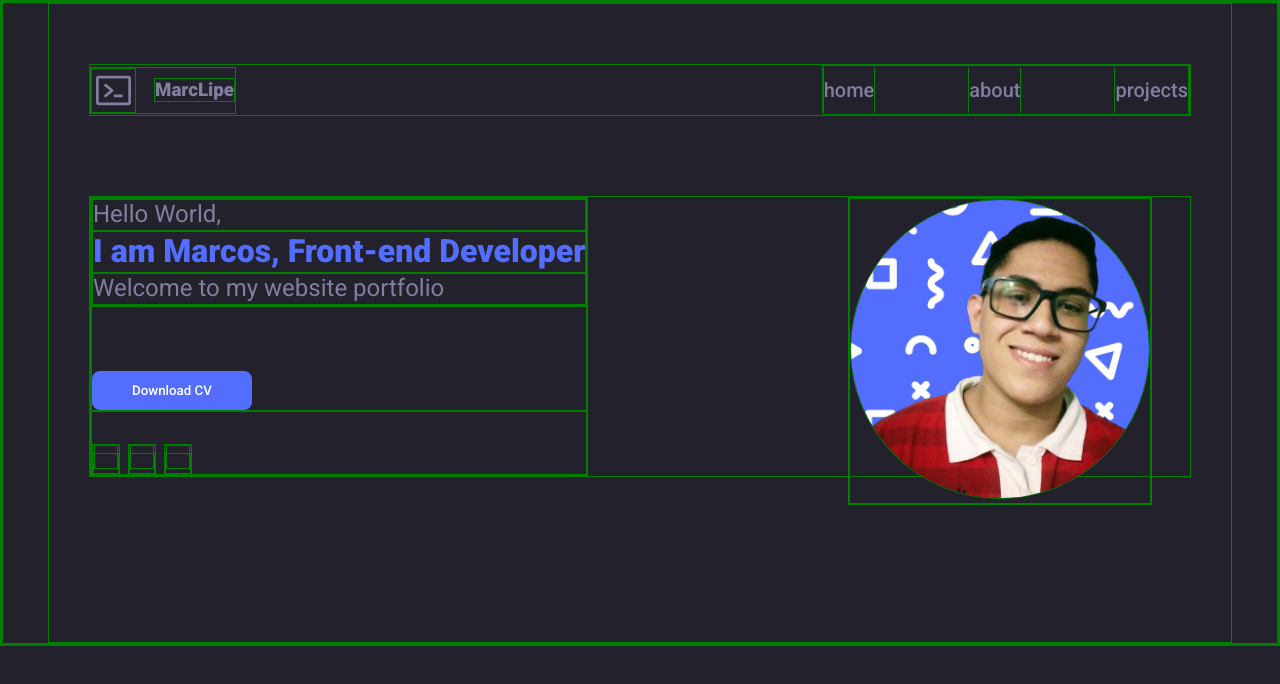
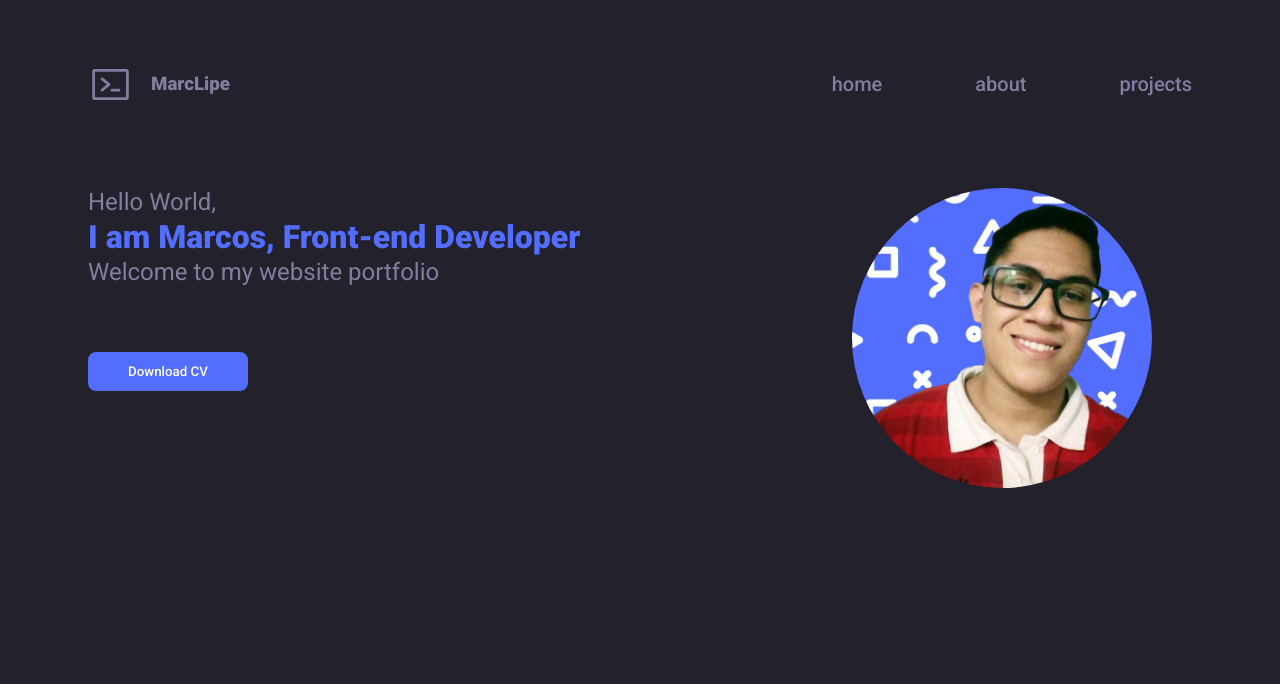
Before and after one commit to marclipe/portifolio-marclipe, a React (Vite) app: page / in a window 1280 px wide. Shown: the top 684 px of the page. Built offline with nearby package versions, Linux system fonts and the light colour scheme; some icons are missing.

Commit message:
Adjust some things

```diff
--- a/src/styles/global.ts
+++ b/src/styles/global.ts
@@ -6,8 +6,6 @@ export const GlobalStyles = createGlobalStyle`
     padding: 0;
     box-sizing: border-box;
     text-decoration: none;
-
-    border: 1px solid green;
   }
 
   /* font-size: 16px; (Desktop) */
```
